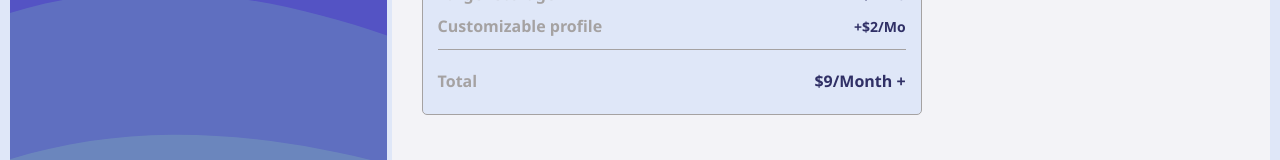
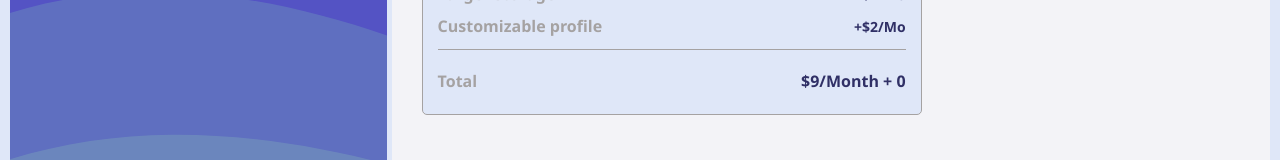
Before and after one commit to tomasleggire/Multi-Step-form-ts-react, a React (Create React App) app: page / in a window 1280 px wide. Shown: the part 267-427 px from the top of the page. Built offline with nearby package versions, Linux system fonts and the light colour scheme.

Commit message:
sumPrice arrancado

```diff
--- a/src/containers/Finishing.tsx
+++ b/src/containers/Finishing.tsx
@@ -26,6 +26,13 @@ interface MyProps {
 }
 
 export default function Finishing(props: MyProps) {
+  const sumPrice = props.fullOrder.addOns.reduce((total, item) => {
+    if (item.selected) {
+      total += item.price;
+    }
+    return total;
+  }, 0);
+
   return (
     <div className="main-finishing">
       <div className="finishin-plan">
@@ -54,7 +61,8 @@ export default function Finishing(props: MyProps) {
       <div className="total-price-container">
         <span className="total-price-date">Total</span>
         <span className="total-price-bill">
-          ${props.fullOrder.planValue.value}/{props.fullOrder.planValue.date} +
+          ${props.fullOrder.planValue.value}/{props.fullOrder.planValue.date} +{' '}
+          {sumPrice}
         </span>
       </div>
     </div>
```
